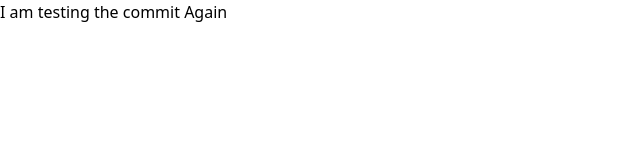
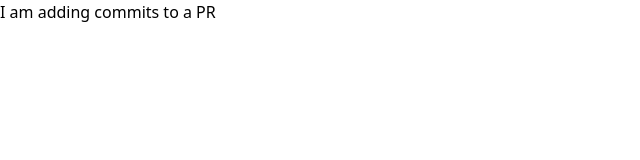
Before and after one commit to vectary-dev/prototype_base, a React app: page / in a window 1280 px wide. Shown: the top 160 px of the page, without its empty margins (0-640 px from the left). Built offline with nearby package versions, Linux system fonts and the light colour scheme.

Commit message:
I have changed something

```diff
--- a/src/App.js
+++ b/src/App.js
@@ -3,7 +3,7 @@ import React from "react";
 document.title = "Vectary Prototype";
 
 function App() {
-  return <div className="">I am testing the commit Again</div>;
+  return <div className="">I am adding commits to a PR</div>;
 }
 
 export default App;
```
